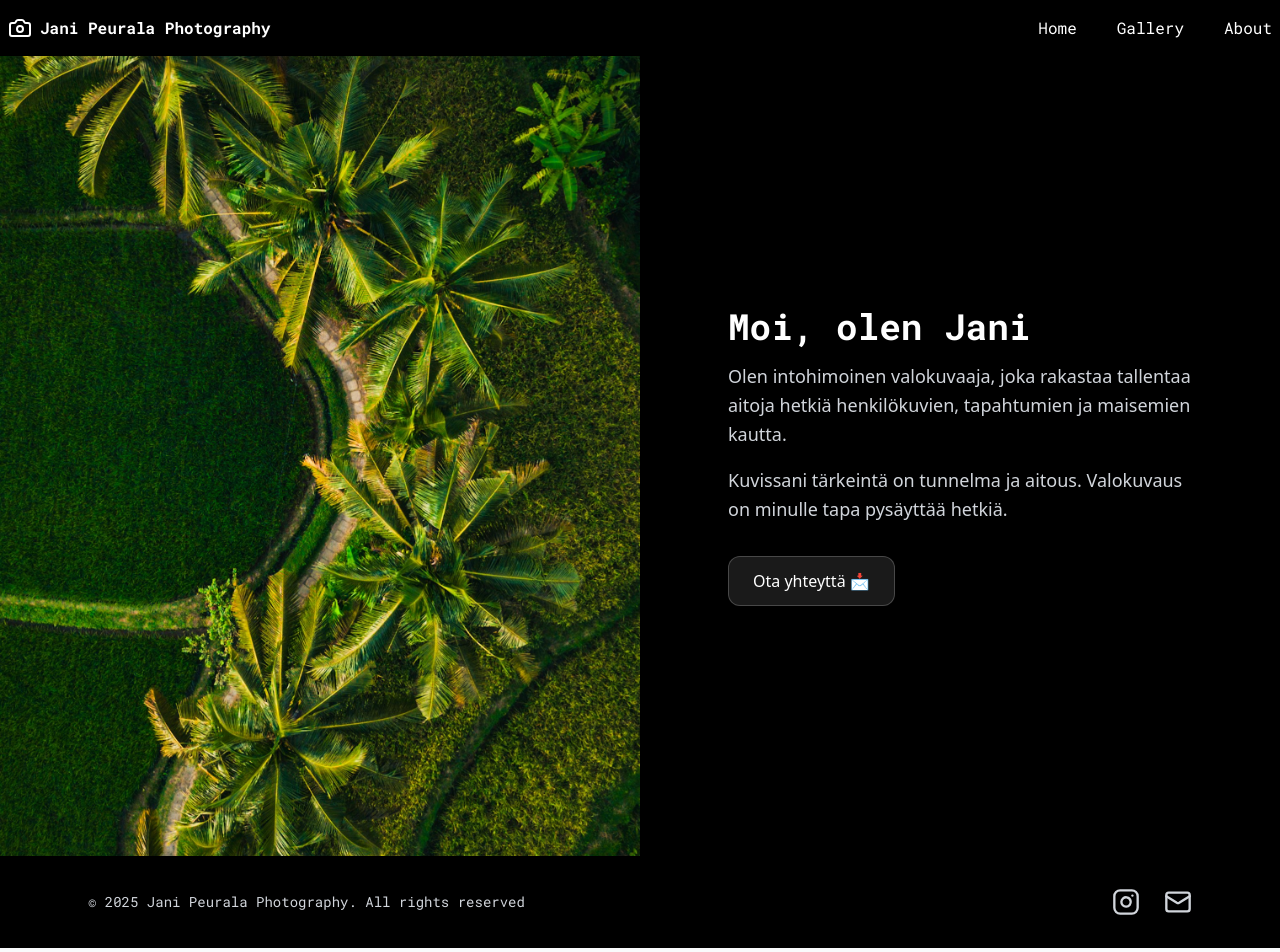
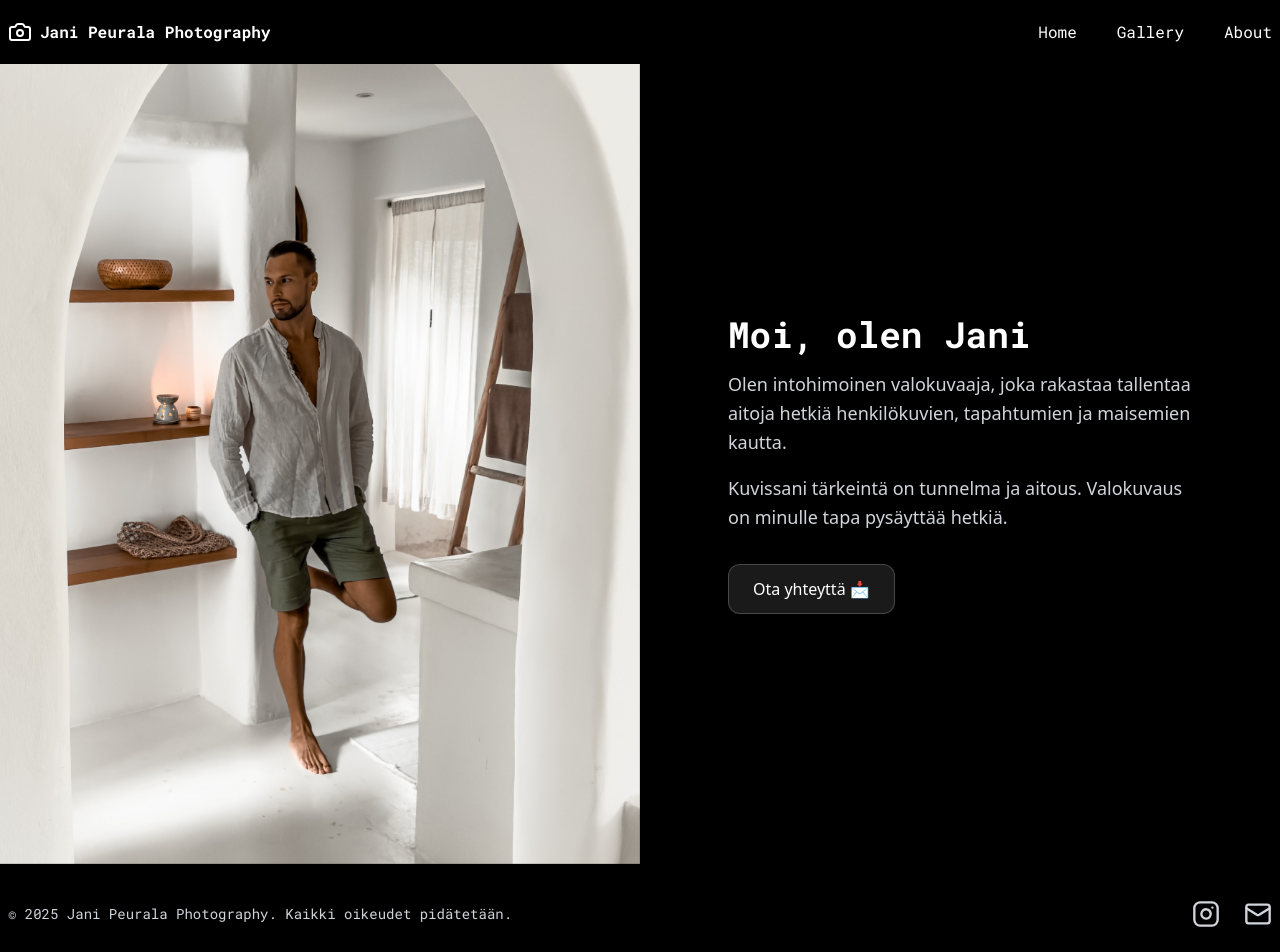
Before and after one commit to wilsq/photo-portfolio, a React (Vite) app: page /about in a window 1280 px wide. Shown: the top 952 px of the page. Built offline with nearby package versions, Linux system fonts and the light colour scheme.

Commit message:
Added new about picture + styling and effects

```diff
--- a/src/components/About.jsx
+++ b/src/components/About.jsx
@@ -1,18 +1,20 @@
 import React from "react";
+import aboutImg from "../assets/aboutkuva2.jpg";
 
 function About() {
   return (
-    <section className="min-h-screen flex flex-col md:flex-row">
-      <div
-        className="md:w-1/2 h-64 md:h-auto bg-cover bg-center"
-        style={{
-          backgroundImage: "url('/gallery/katukuvaus/katu6.jpg')", // tämä kuva public-kansioon
-        }}
-      ></div>
+    <section className="flex flex-col md:flex-row min-h-screen max-h-[90vh]">
+      <div className="md:w-1/2 h-[40vh] md:h-auto overflow-hidden ">
+        <img
+          src={aboutImg}
+          alt="Jani kuva"
+          className="w-full h-full object-cover scale-105 opacity-0 animate-[fadeSlideLeft_1s_ease-out_forwards]"
+        />
+      </div>
 
       {/* teksti */}
-      <div className="md:w-1/2 bg-black text-white flex items-center">
-        <div className="max-w-lg mx-auto px-6 py-16">
+      <div className="md:w-1/2 bg-black text-white flex items-center animate-[fadeSlideUp_0.8s_ease-out]">
+        <div className="max-w-lg mx-auto px-6 py-10 md:py-16">
           <h2 className="text-4xl font-bold mb-4">Moi, olen Jani</h2>
           <p className="text-lg text-gray-300 mb-4 leading-relaxed">
             Olen intohimoinen valokuvaaja, joka rakastaa tallentaa aitoja hetkiä
--- a/src/components/Footer.jsx
+++ b/src/components/Footer.jsx
@@ -2,11 +2,11 @@ import { InstagramIcon, Mail } from "lucide-react";
 
 function Footer() {
   return (
-    <footer className="bg-black text-gray-300 py-8">
-      <div className="max-w-6xl mx-auto px-6 flex flex-col sm:flex-row justify-between items-center gap-4">
+    <footer className="bg-black text-gray-300 py-5">
+      <div className="max-w-[1800px] mx-auto px-2 flex justify-between items-center py-4">
         <p className="text-sm">
-          &copy; {new Date().getFullYear()} Jani Peurala Photography. All rights
-          reserved
+          &copy; {new Date().getFullYear()} Jani Peurala Photography. Kaikki
+          oikeudet pidätetään.
         </p>
         <div className="flex justify-center items-center space-x-6">
           {/* Instagram */}
--- a/src/components/Gallery.jsx
+++ b/src/components/Gallery.jsx
@@ -80,7 +80,7 @@ function Gallery() {
   const handleClose = () => setSelectedIndex(null);
   return (
     <section className="min-h-screen text-white py-16 px-6">
-      <div className="max-w-6xl mx-auto">
+      <div className="max-w-6xl mx-auto animate-[fadeSlideUp_0.8s_ease-out]">
         <h2 className="text-4xl font-bold text-center mb-8">Galleria</h2>
 
         {/* Desktop Välilehdet */}
--- a/src/components/Hero.jsx
+++ b/src/components/Hero.jsx
@@ -14,14 +14,13 @@ function Hero() {
       <div className="absolute inset-0 bg-gradient-to-t from-black/70 via-black/40 to-transparent" />
 
       {/* Sisältö */}
-      <div className="relative z-10 h-full flex items-center justify-start pl-[15%] pr-6 animate-[fadeSlideUp_0.8s_ease-out]">
+      <div className="max-w-[1800px] min-h-screen mx-auto px-2 flex justify-between items-center py-4 animate-[fadeSlideUp_0.8s_ease-out]">
         <div className="max-w-md text-white">
           <h1 className="text-4xl sm:text-5xl font-bold mb-4 drop-shadow-lg ">
-            Jani Peurala Kuvaportfolio
+            JANI PEURALA Kuvaportfolio
           </h1>
           <p className="text-lg sm:text-xl mb-6 opacity-90 leading-relaxed">
-            Tervetuloa kuvaportfoliooni. Tutustu upeisiin muotokuviin ja
-            maisemakuviin.
+            Tapahtumakuvaus | Maisema- & katukuvaus | Tuotekuvaus
           </p>
           <Link
             to="/gallery"
--- a/src/components/Navbar.jsx
+++ b/src/components/Navbar.jsx
@@ -7,7 +7,7 @@ function Navbar() {
 
   return (
     <nav className="w-full bg-black text-white relative">
-      <div className="max-w-7xl mx-auto flex justify-between items-center px-2 py-4">
+      <div className="max-w-[1800px] mx-auto px-2 flex justify-between items-center py-5">
         <h1 className="text-2x1 flex gap-2 font-bold text-white-600">
           <Camera /> Jani Peurala Photography
         </h1>
--- a/src/index.css
+++ b/src/index.css
@@ -37,6 +37,17 @@ footer {
   }
 }
 
+@keyframes fadeSlideLeft {
+  0% {
+    opacity: 0;
+    transform: translateX(-50px);
+  }
+  100% {
+    opacity: 1;
+    transform: translateX(0);
+  }
+}
+
 @tailwind base;
 @tailwind components;
 @tailwind utilities;
```
Also changed, not shown: src/assets/aboutkuva2.jpg (added).
